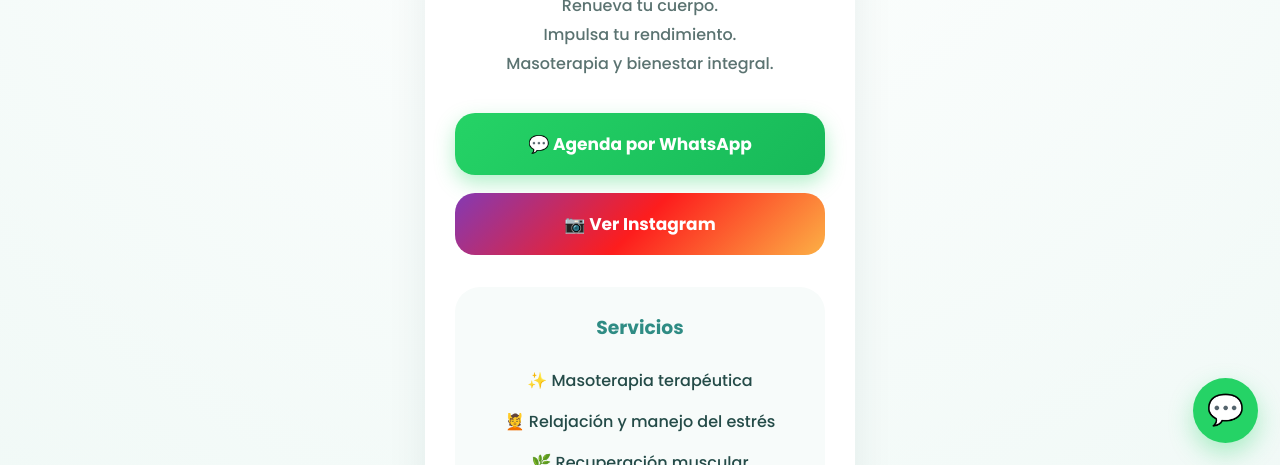
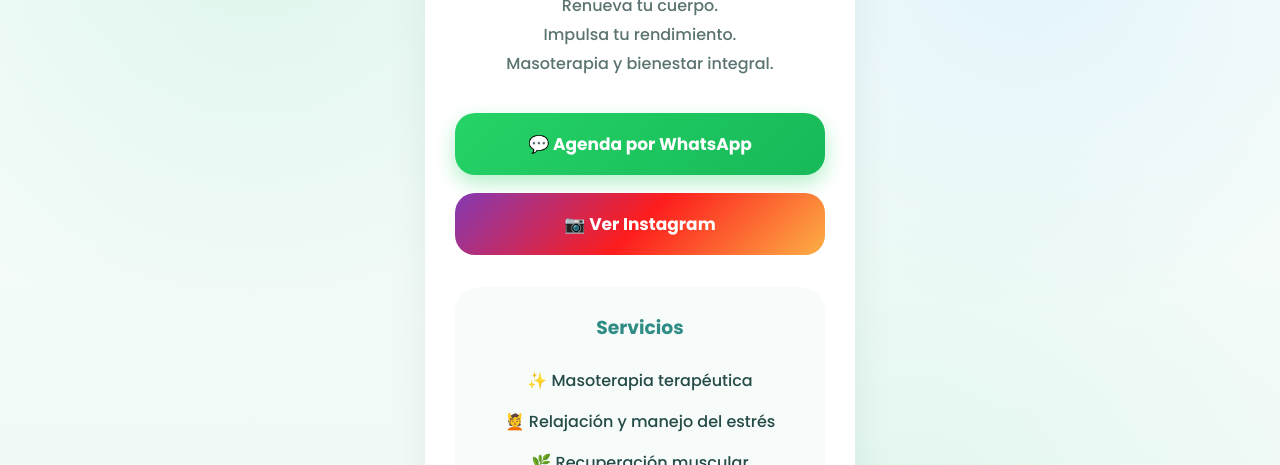
Before and after one commit to ibedoya/webappmasote, a plain HTML site: page index.html in a window 1280 px wide. Shown: the part 335-800 px from the top of the page. Drawn offline with Linux system fonts and the light colour scheme.

Commit message:
cambio de fondo

```diff
--- a/index.html
+++ b/index.html
@@ -26,14 +26,18 @@ font-family:'Poppins',sans-serif;
 }
 
 body{
-background:
-radial-gradient(circle at top,#ffffff 0%, #eef8f5 100%);
 min-height:100vh;
 display:flex;
 justify-content:center;
 align-items:center;
 padding:25px;
 color:#244b48;
+
+background:
+radial-gradient(circle at 20% 20%, rgba(157,226,196,.30), transparent 35%),
+radial-gradient(circle at 80% 25%, rgba(127,199,255,.18), transparent 30%),
+radial-gradient(circle at 70% 80%, rgba(198,241,222,.35), transparent 35%),
+linear-gradient(180deg,#fbfffe 0%, #eef8f5 100%);
 }
 
 .container{
@@ -295,16 +299,5 @@ Bienestar Activo © 2026
 </div>
 
 </div>
-
-
-<a
-class="floating-whatsapp"
-onclick="trackClick('floating_whatsapp')"
-href="https://wa.me/573115293370"
-target="_blank">
-💬
-</a>
-
-
 </body>
 </html>
```
